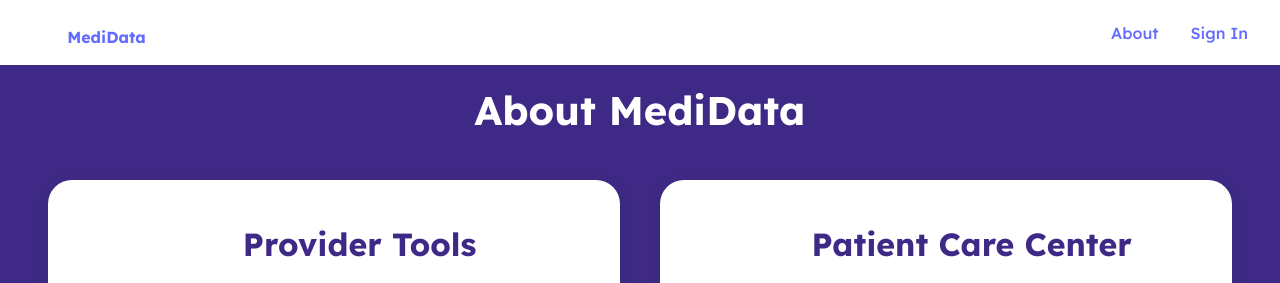
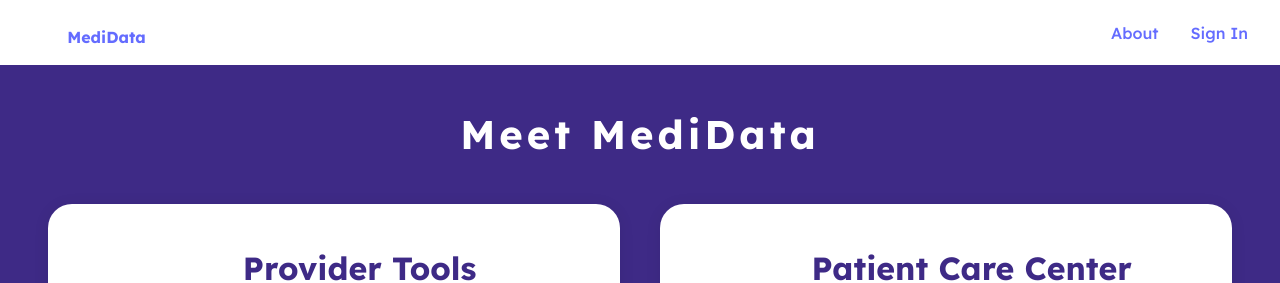
Before and after one commit to GrahamKlingler/Hospital_Manager, a React (Vite) app in the folder vite-app/: page /about in a window 1280 px wide. Shown: the top 283 px of the page. Built offline with nearby package versions, Linux system fonts and the light colour scheme; some icons are missing.

Commit message:
Change about styling and text

```diff
--- a/vite-app/src/pages/AboutSection/About.module.css
+++ b/vite-app/src/pages/AboutSection/About.module.css
@@ -13,8 +13,10 @@
     color: var(--color-secondary);
     font-size: 2.5rem;
     font-weight: 800;
+    margin-top: 1.5rem;
     margin-bottom: 2.5rem;
     text-align: center;
+    letter-spacing: .1em;
 }
 
 .sectionsRow {
--- a/vite-app/src/pages/AboutSection/About.tsx
+++ b/vite-app/src/pages/AboutSection/About.tsx
@@ -18,7 +18,7 @@ function About() {
         <>
             <HomeNavBar/>
             <div className={styles.aboutContainer}>
-                <h1 className={styles.pageHeader}>About MediData</h1>
+                <h1 className={styles.pageHeader}>Meet MediData</h1>
                 <div className={styles.sectionsRow}>
                     <section className={styles.section}>
                         <h2 className={styles.sectionTitle}><LocalHospitalIcon className={styles.sectionIconSvg} /> Provider Tools</h2>
```
